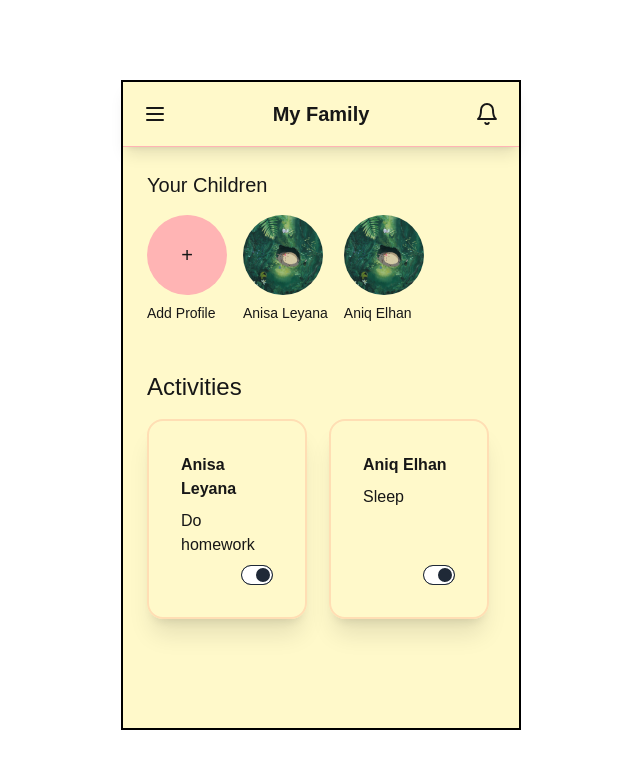
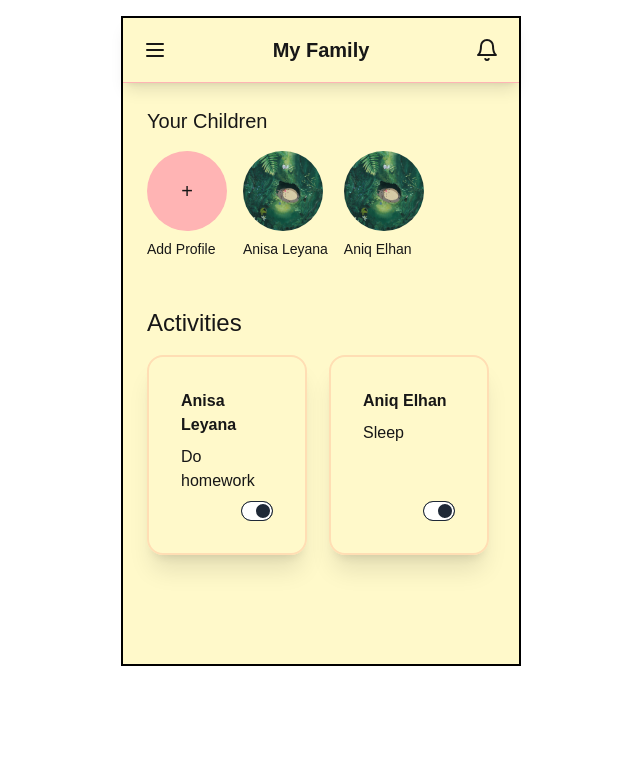
Before and after one commit to amirahyusof/parents-tracker, a Next.js app: page /mainpage in a window 1280 px wide. Shown: the top 768 px of the page, without its empty margins (319-959 px from the left). Built offline with nearby package versions, Linux system fonts and the light colour scheme.

Commit message:
changes title metadata and layout interface

```diff
--- a/app/layout.js
+++ b/app/layout.js
@@ -13,7 +13,7 @@ const geistMono = localFont({
 });
 
 export const metadata = {
-  title: "Create Next App",
+  title: "Parent Tracker",
   description: "Generated by create next app",
 };
 
@@ -21,7 +21,7 @@ export default function RootLayout({ children }) {
   return (
     <html lang="en">
       <body
-        className={`${geistSans.variable} ${geistMono.variable} max-w-[400px] h-[650px] border-2 border-black mx-auto justify center mt-20`}
+        className={`${geistSans.variable} ${geistMono.variable} max-w-[400px] h-[650px] border-2 border-black mx-auto justify center mt-4`}
       >
         {children}
       </body>
```
